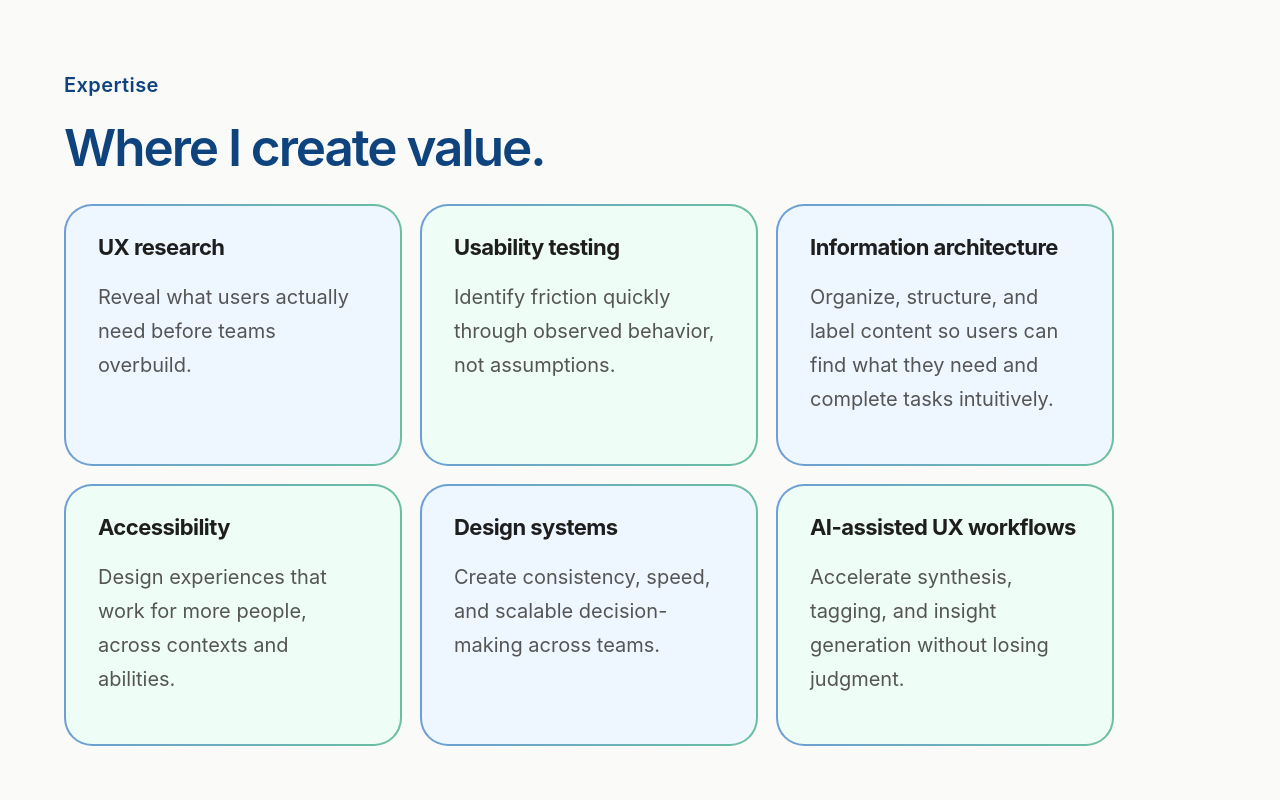
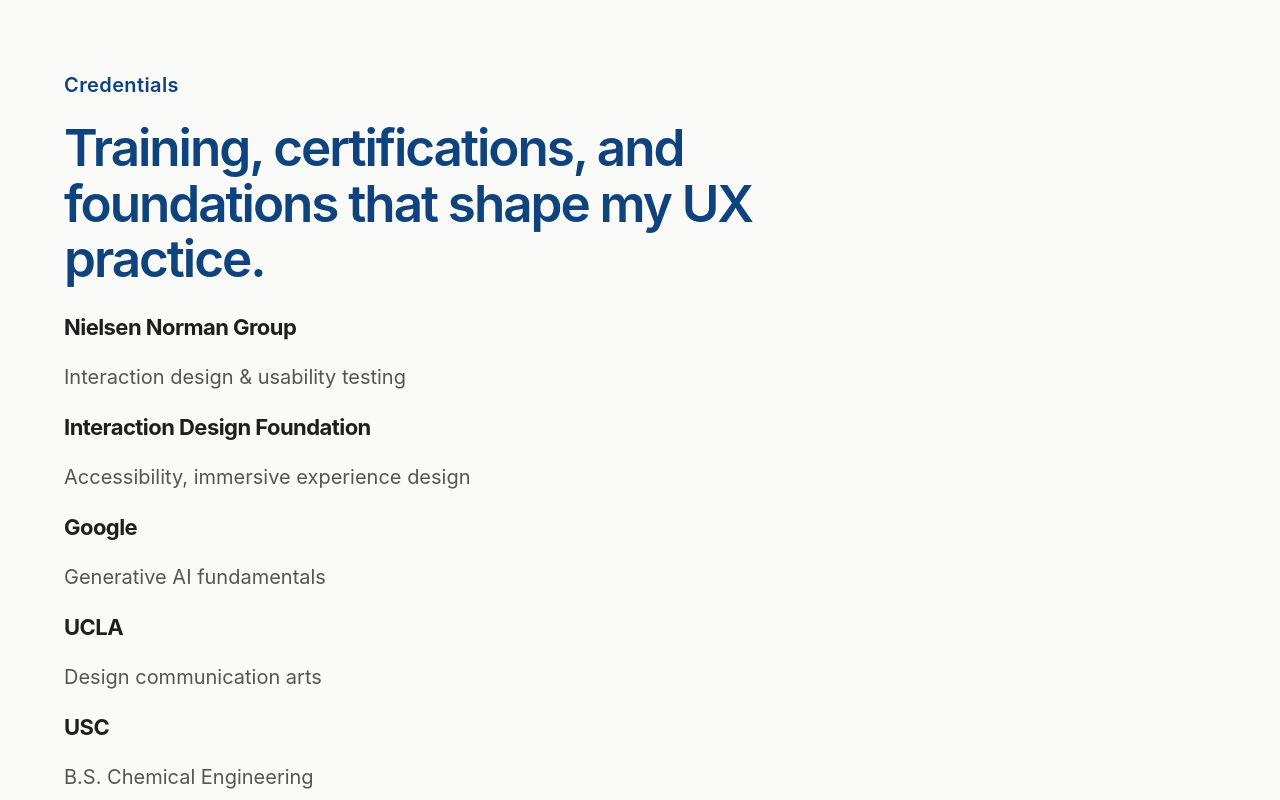
Before and after one commit to micheleroohani/michele-harper-portfolio, a React (Vite) app: page / in a window 1280 px wide. Shown: the part 1480-2280 px from the top of the page. Built offline with nearby package versions, Linux system fonts and the light colour scheme.

Commit message:
Add credentials section with training and certifications
Added a new section for credentials highlighting training and certifications.

```diff
--- a/src/main.jsx
+++ b/src/main.jsx
@@ -119,6 +119,37 @@
           </p>
         </div>
       </section>
+      <section id="credentials" className="section">
+  <p className="eyebrow">Credentials</p>
+  <h2>Training, certifications, and foundations that shape my UX practice.</h2>
+
+  <div className="credentialsGrid">
+    <div className="credentialCard">
+      <h3>Nielsen Norman Group</h3>
+      <p>Interaction design & usability testing</p>
+    </div>
+
+    <div className="credentialCard">
+      <h3>Interaction Design Foundation</h3>
+      <p>Accessibility, immersive experience design</p>
+    </div>
+
+    <div className="credentialCard">
+      <h3>Google</h3>
+      <p>Generative AI fundamentals</p>
+    </div>
+
+    <div className="credentialCard">
+      <h3>UCLA</h3>
+      <p>Design communication arts</p>
+    </div>
+
+    <div className="credentialCard">
+      <h3>USC</h3>
+      <p>B.S. Chemical Engineering</p>
+    </div>
+  </div>
+</section>
 
       <section id="expertise" className="section">
         <p className="eyebrow">Expertise</p>
```
